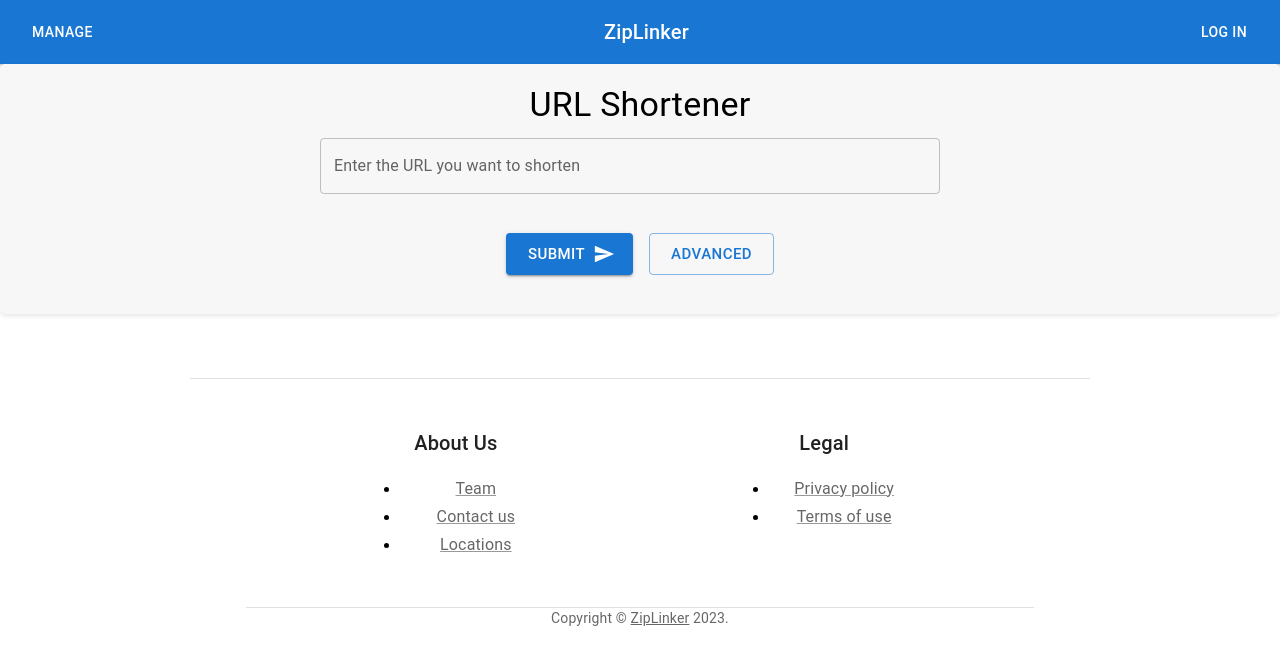
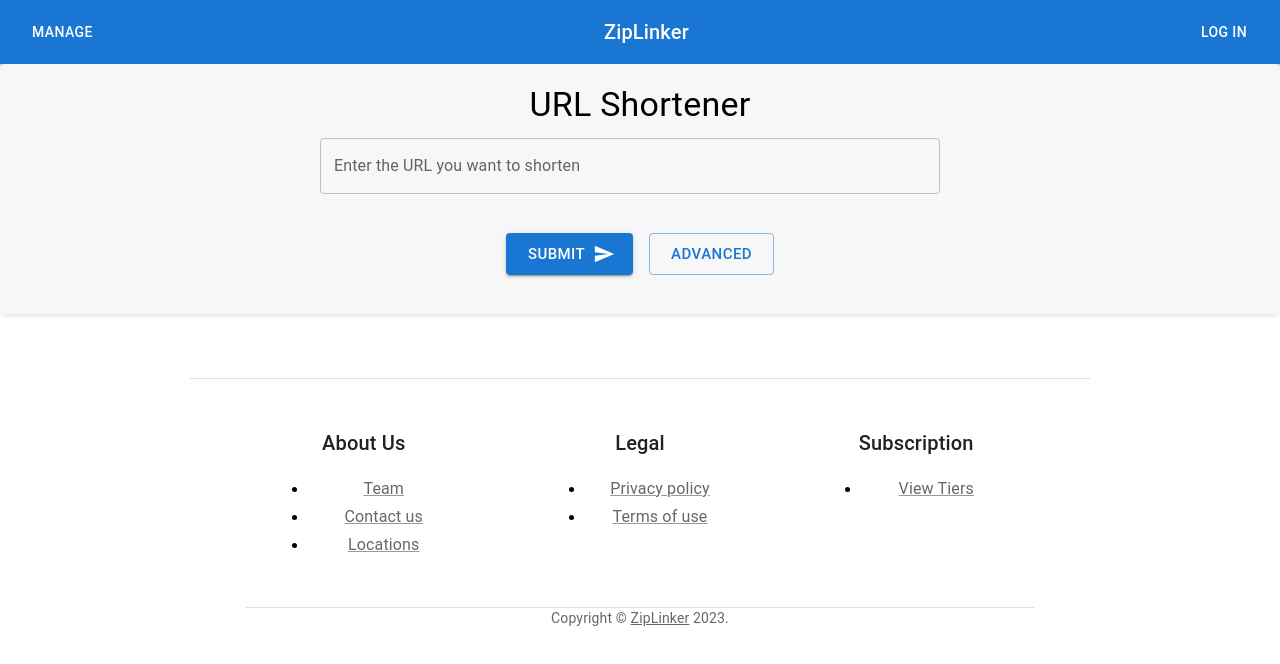
Before and after one commit to JiangqiSu/ZipLinker, a React (Create React App) app in the folder frontend/my-app/: page / in a window 1280 px wide. Shown: the top 664 px of the page. Built offline with nearby package versions, Linux system fonts and the light colour scheme.

Commit message:
dashboard needed.

```diff
--- a/frontend/my-app/src/Components/DefaultHeader.tsx
+++ b/frontend/my-app/src/Components/DefaultHeader.tsx
@@ -7,6 +7,7 @@ import Button from '@mui/material/Button';
 import React, {useState, useEffect} from 'react';
 
 export default function DefaultHeader() {
+
   const [manageOrHome, setManageOrHome] = useState(useLocation().pathname == '/management/:userId' ? 'Home' : 'Manage');
   const [loginOrSignOut, setLoginOrSignOut] = useState(globalThis.userEmail ? 'Sign Out' : 'Log In');
 
@@ -17,8 +18,12 @@ export default function DefaultHeader() {
     }else{
       globalThis.userEmail=''
     }
+  };
 
-  };
+  const goHome = () => {
+    navigate('/');
+  }
+
   const handleManageClick = () => {
     navigate(manageOrHome == 'Manage' ? '/management/:userId' : '/home');
   };
@@ -28,7 +33,7 @@ export default function DefaultHeader() {
       <AppBar position="static">
         <Toolbar>
           <Button color="inherit" onClick={handleManageClick}>{manageOrHome}</Button>
-          <Typography variant="h6" component="div" sx={{ flexGrow: 1 }}>
+          <Typography onClick={goHome} variant="h6" component="div" sx={{ flexGrow: 1 }}>
             ZipLinker
           </Typography>
           <Button color="inherit" onClick={handleLoginClick}>{loginOrSignOut}</Button>
--- a/frontend/my-app/src/Components/Footer.tsx
+++ b/frontend/my-app/src/Components/Footer.tsx
@@ -5,6 +5,7 @@ import Link from '@mui/material/Link';
 import Container from '@mui/material/Container';
 import { Copyright } from './Copyright';
 import { Box, Divider } from '@mui/material';
+import { Navigate, useLocation, useNavigate } from 'react-router-dom';
 
 const footers = [
     {
@@ -15,9 +16,20 @@ const footers = [
       title: 'Legal',
       description: ['Privacy policy', 'Terms of use'],
     },
+    {
+        title: 'Subscription',
+        description: ['View Tiers']
+    }
   ];
 
 export const Footer = () => {
+
+    const navigate = useNavigate();
+
+    const goSubscription = () => {
+        navigate('/subscription/:userId');
+    }
+
     return (
         <Container
         maxWidth="md"
@@ -36,7 +48,7 @@ export const Footer = () => {
                 <ul>
                     {footer.description.map((item) => (
                     <li key={item}>
-                        <Link href="#" variant="subtitle1" color="text.secondary">
+                        <Link onClick={goSubscription} variant="subtitle1" color="text.secondary">
                         {item}
                         </Link>
                     </li>
--- a/frontend/my-app/src/Pages/Login.tsx
+++ b/frontend/my-app/src/Pages/Login.tsx
@@ -40,6 +40,7 @@ const Login = () => {
         } catch (error) {
             console.error('An error occurred during login:', error);
         }
+        handleHomeClick();
     };
 
     const handleHomeClick = () => {
```
